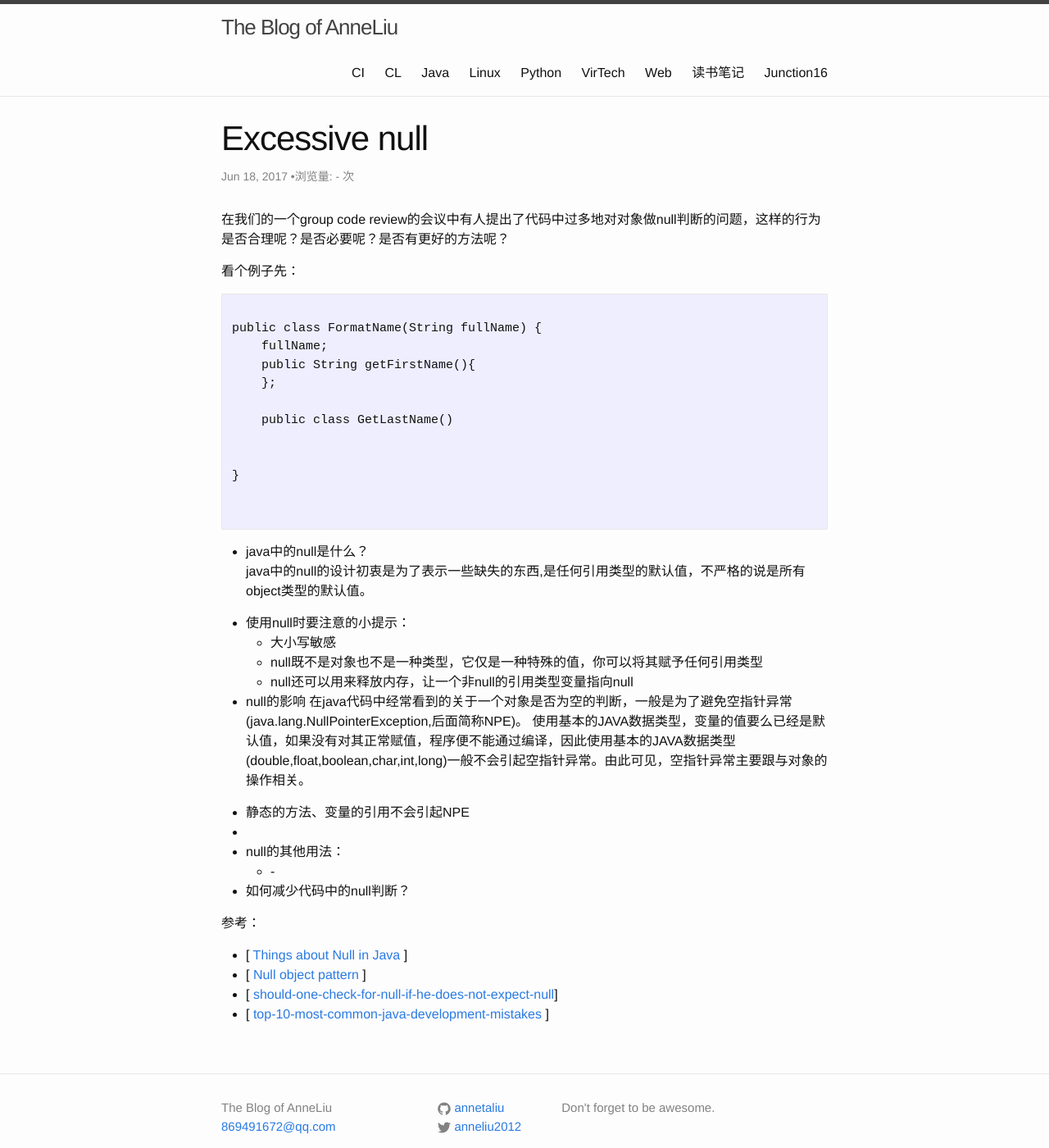
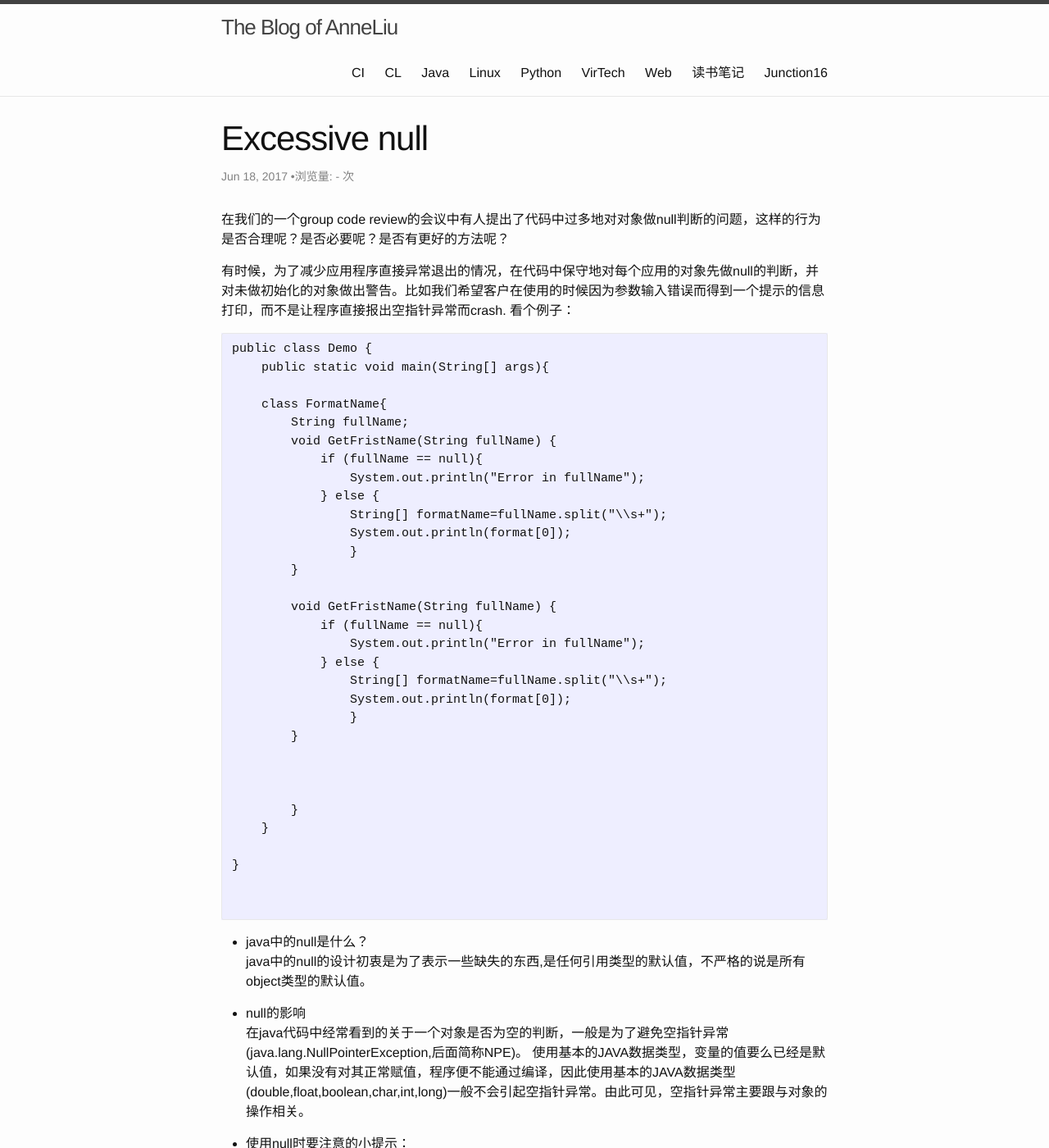
Before and after one commit to annetaliu/annetaliu.github.io, a Jekyll site: the page built from _posts/2017-06-18-java-null.markdown, in a window 1280 px wide and 1400 px high. Shown: the whole window at 82% size. Built offline with Jekyll 4.4.1, drawn with Linux system fonts in a browser that asks for light colours; comment, search, counter and statistics services are not loaded; some of the changed text lies outside the part shown.

Commit message:
implement java execessive null

````diff
--- a/_posts/2017-06-18-java-null.markdown
+++ b/_posts/2017-06-18-java-null.markdown
@@ -8,43 +8,85 @@
 
 在我们的一个group code review的会议中有人提出了代码中过多地对对象做null判断的问题，这样的行为是否合理呢？是否必要呢？是否有更好的方法呢？
 
-看个例子先：
+有时候，为了减少应用程序直接异常退出的情况，在代码中保守地对每个应用的对象先做null的判断，并对未做初始化的对象做出警告。比如我们希望客户在使用的时候因为参数输入错误而得到一个提示的信息打印，而不是让程序直接报出空指针异常而crash.
+看个例子：
+
 ```
+public class Demo {
+    public static void main(String[] args){
 
-public class FormatName(String fullName) {
-    fullName;
-    public String getFirstName(){
-    };
+    class FormatName{
+        String fullName;
+        void GetFristName(String fullName) {
+            if (fullName == null){
+                System.out.println("Error in fullName");
+            } else {
+                String[] formatName=fullName.split("\\s+");
+                System.out.println(format[0]);
+                }
+        }
 
-    public class GetLastName()
+        void GetFristName(String fullName) {
+            if (fullName == null){
+                System.out.println("Error in fullName");
+            } else {
+                String[] formatName=fullName.split("\\s+");
+                System.out.println(format[0]);
+                }
+        }
 
+
+
+        }
+    }
 
 }
 
 
 ```
 
+
 * java中的null是什么？<br>
   java中的null的设计初衷是为了表示一些缺失的东西,是任何引用类型的默认值，不严格的说是所有object类型的默认值。
 
+* null的影响<br>
+在java代码中经常看到的关于一个对象是否为空的判断，一般是为了避免空指针异常(java.lang.NullPointerException,后面简称NPE)。
+使用基本的JAVA数据类型，变量的值要么已经是默认值，如果没有对其正常赋值，程序便不能通过编译，因此使用基本的JAVA数据类型(double,float,boolean,char,int,long)一般不会引起空指针异常。由此可见，空指针异常主要跟与对象的操作相关。
 
 * 使用null时要注意的小提示：
     - 大小写敏感
+    - 静态的方法、变量的引用不会引起NPE
     - null既不是对象也不是一种类型，它仅是一种特殊的值，你可以将其赋予任何引用类型
     - null还可以用来释放内存，让一个非null的引用类型变量指向null
 
-* null的影响
-在java代码中经常看到的关于一个对象是否为空的判断，一般是为了避免空指针异常(java.lang.NullPointerException,后面简称NPE)。
-使用基本的JAVA数据类型，变量的值要么已经是默认值，如果没有对其正常赋值，程序便不能通过编译，因此使用基本的JAVA数据类型(double,float,boolean,char,int,long)一般不会引起空指针异常。由此可见，空指针异常主要跟与对象的操作相关。
+* 如果真的在每个可能的情况下都做null判断，会给代码带来不少冗余量，那么如何尽量减少代码中的null判断呢？<br>
+    - 可以用一些表达式来替代null：
+    ```
+    public String getPostcode(Person person) {
+        return person?.getAddress()?.getPostcode();
+        }
 
-- 静态的方法、变量的引用不会引起NPE
--
+    ```
 
-* null的其他用法：
-    -
-    -
+    - 优化设计方式，这样就可以减少子对象在调用时的null判断了。
+    比较下面两种方式：
+    ```
+    Parser parser = ParserFactory.getParser();
+    if (parser == null) {
+        // do sth
+    }
+    Action action = parser.findAction(someInput);
+    if (action == null) {
+      // do nothing
+    } else {
+      action.doSomething();
+    }
 
-* 如何减少代码中的null判断？
+    ```
+
+    ```
+    ParserFactory.getParser().findAction(someInput).doSomething();
+    ```
 
 参考：
 - [ [Things about Null in Java](http://javarevisited.blogspot.com/2014/12/9-things-about-null-in-java.html) ]
````
